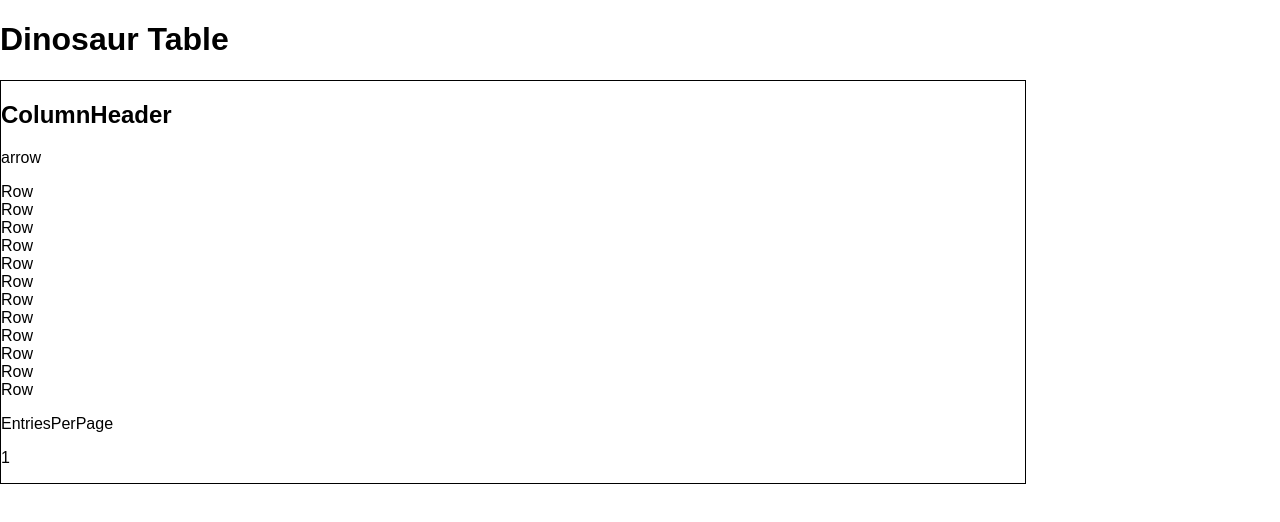
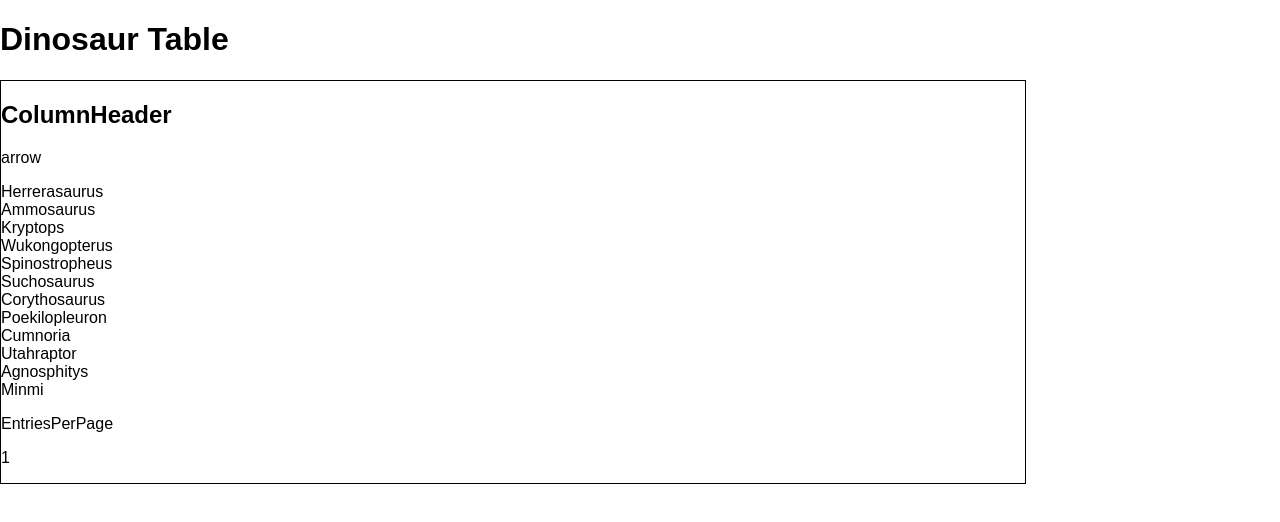
Before and after one commit to brenderbee/table-practice, a React (Create React App) app: page / in a window 1280 px wide. Shown: the top 522 px of the page. Built offline with nearby package versions, Linux system fonts and the light colour scheme.

Commit message:
Pass each row to Row component as the 'item' prop.

```diff
--- a/src/components/Row.js
+++ b/src/components/Row.js
@@ -1,11 +1,18 @@
 import React, { Component } from 'react';
+import PropTypes from 'prop-types';
 
 class Row extends Component {
   render() {
     return (
-      <div>Row</div>
+      <div>
+        {this.props.item[1]}
+      </div>
     );
   }
 }
 
+Row.propTypes = {
+  item: PropTypes.array
+};
+
 export default Row;
```
